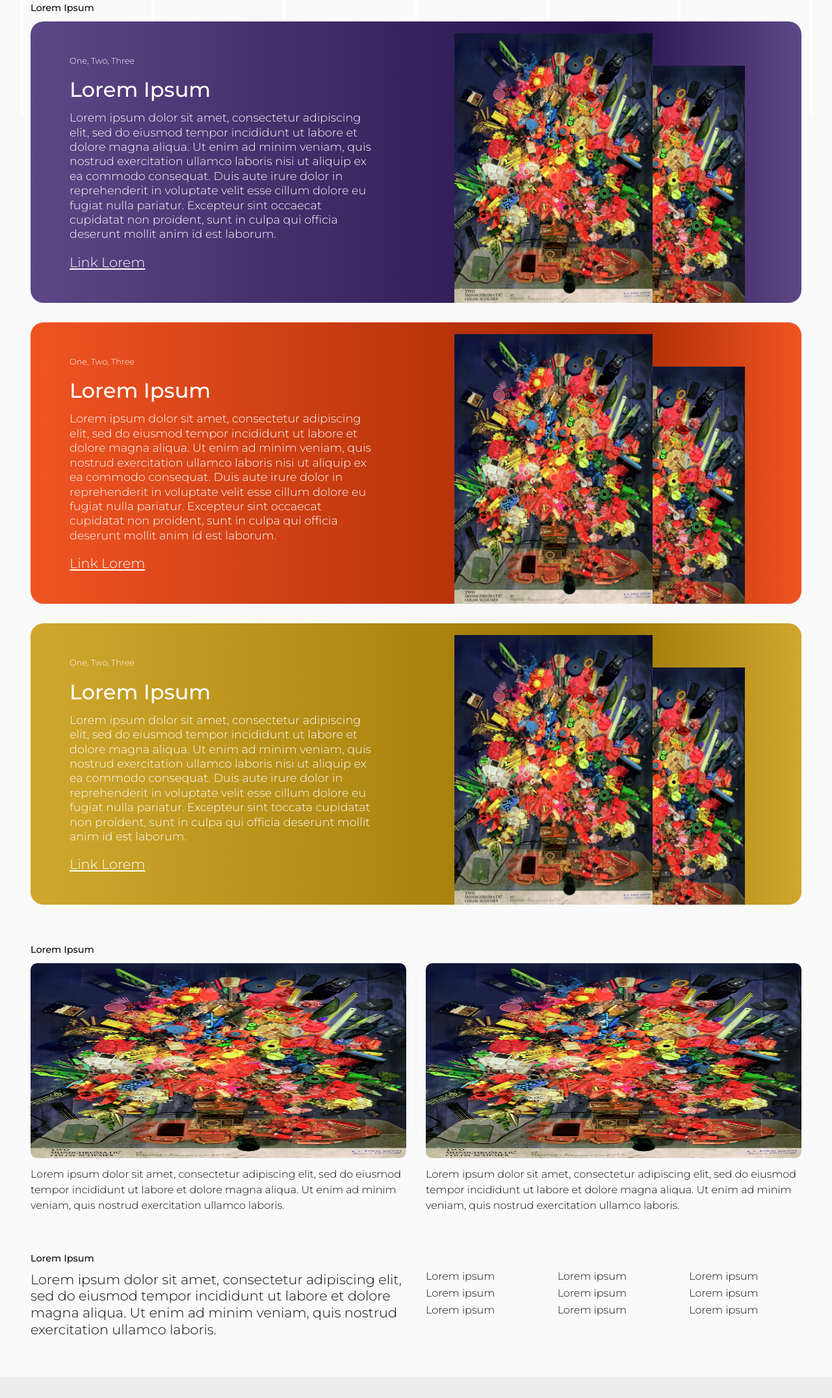
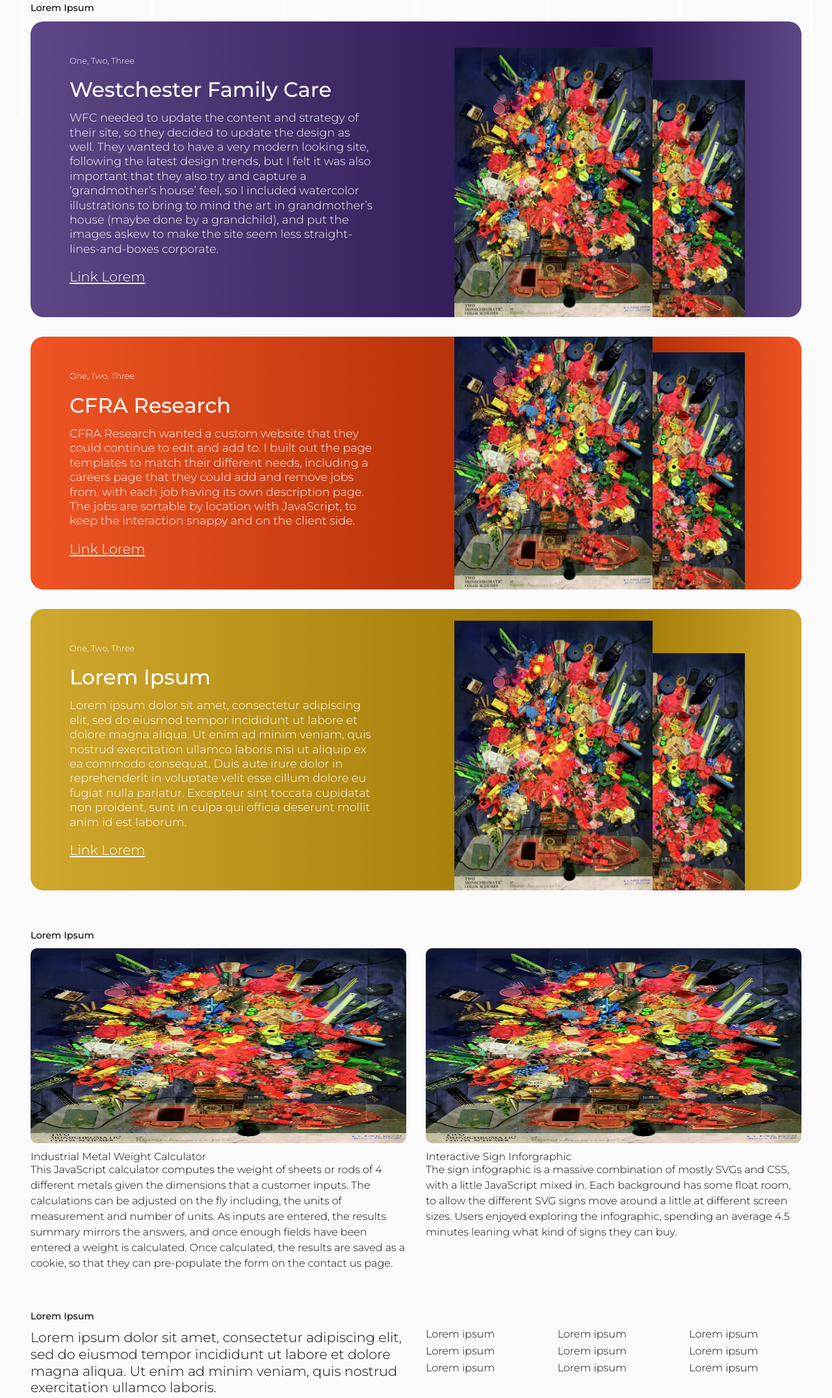
Before and after one commit to Smergel/ppt, a plain HTML site: page index.html in a window 1280 px wide. Shown: the part 623-2774 px from the top of the page at 65% size. Drawn offline with Linux system fonts and the light colour scheme.

Commit message:
text updates

```diff
--- a/index.html
+++ b/index.html
@@ -49,8 +49,8 @@
 					<div class="large-6 small-12 medium-6 columns">
 						<div class="site__info-wrap">
 							<div class="site__info">One, Two, Three</div>
-							<h3 class="site__title">Lorem Ipsum</h3>
-							<p class="site__text">Lorem ipsum dolor sit amet, consectetur adipiscing elit, sed do eiusmod tempor incididunt ut labore et dolore magna aliqua. Ut enim ad minim veniam, quis nostrud exercitation ullamco laboris nisi ut aliquip ex ea commodo consequat. Duis aute irure dolor in reprehenderit in voluptate velit esse cillum dolore eu fugiat nulla pariatur. Excepteur sint occaecat cupidatat non proident, sunt in culpa qui officia deserunt mollit anim id est laborum.</p>
+							<h3 class="site__title">Westchester Family Care</h3>
+							<p class="site__text">WFC needed to update the content and strategy of their site, so they decided to update the design as well. They wanted to have a very modern looking site, following the latest design trends, but I felt it was also important that they also try and capture a ‘grandmother’s house’ feel, so I included watercolor illustrations to bring to mind the art in grandmother’s house (maybe done by a grandchild), and put the images askew to make the site seem less straight-lines-and-boxes corporate.</p>
 							<a href="#" class="site__link">Link Lorem</a>
 						</div>
 					</div>
@@ -71,8 +71,8 @@
 					<div class="large-6 small-12 medium-6 columns">
 						<div class="site__info-wrap">
 							<div class="site__info">One, Two, Three</div>
-							<h3 class="site__title">Lorem Ipsum</h3>
-							<p class="site__text">Lorem ipsum dolor sit amet, consectetur adipiscing elit, sed do eiusmod tempor incididunt ut labore et dolore magna aliqua. Ut enim ad minim veniam, quis nostrud exercitation ullamco laboris nisi ut aliquip ex ea commodo consequat. Duis aute irure dolor in reprehenderit in voluptate velit esse cillum dolore eu fugiat nulla pariatur. Excepteur sint occaecat cupidatat non proident, sunt in culpa qui officia deserunt mollit anim id est laborum.</p>
+							<h3 class="site__title">CFRA Research</h3>
+							<p class="site__text">CFRA Research wanted a custom website that they could continue to edit and add to. I built out the page templates to match their different needs, including a careers page that they could add and remove jobs from, with each job having its own description page. The jobs are sortable by location with JavaScript, to keep the interaction snappy and on the client side.</p>
 							<a href="#" class="site__link">Link Lorem</a>
 						</div>
 					</div>
@@ -117,16 +117,18 @@
 			</div>
 		</div>
 		<div class="row">
+			<div class="large-6 medium-6 small-12 small-pad-40 columns">
+				<div class="example__item">
+					<img class="example__img" src="images/flowers.jpg" />
+					<p><strong>Industrial Metal Weight Calculator</strong></p>
+					<p class="example__text">This JavaScript calculator computes the weight of sheets or rods of 4 different metals given the dimensions that a customer inputs. The calculations can be adjusted on the fly including, the units of measurement and number of units. As inputs are entered, the results summary mirrors the answers, and once enough fields have been entered a weight is calculated. Once calculated, the results are saved as a cookie, so that they can pre-populate the form on the contact us page.</p>
+				</div>
+			</div>
 			<div class="large-6 medium-6 small-12 columns">
 				<div class="example__item">
 					<img class="example__img" src="images/flowers.jpg" />
-					<p class="example__text">Lorem ipsum dolor sit amet, consectetur adipiscing elit, sed do eiusmod tempor incididunt ut labore et dolore magna aliqua. Ut enim ad minim veniam, quis nostrud exercitation ullamco laboris.</p>
-				</div>
-			</div>
-			<div class="large-6 medium-6 small-12 small-pad-40 columns">
-				<div class="example__item">
-					<img class="example__img" src="images/flowers.jpg" />
-					<p class="example__text">Lorem ipsum dolor sit amet, consectetur adipiscing elit, sed do eiusmod tempor incididunt ut labore et dolore magna aliqua. Ut enim ad minim veniam, quis nostrud exercitation ullamco laboris.</p>
+					<p><strong>Interactive Sign Inforgraphic</strong></p>
+					<p class="example__text">The sign infographic is a massive combination of mostly SVGs and CSS, with a little JavaScript mixed in. Each background has some float room, to allow the different SVG signs move around a little at different screen sizes. Users enjoyed exploring the infographic, spending an average 4.5 minutes leaning what kind of signs they can buy.</p>
 				</div>
 			</div>
 		</div>
```
